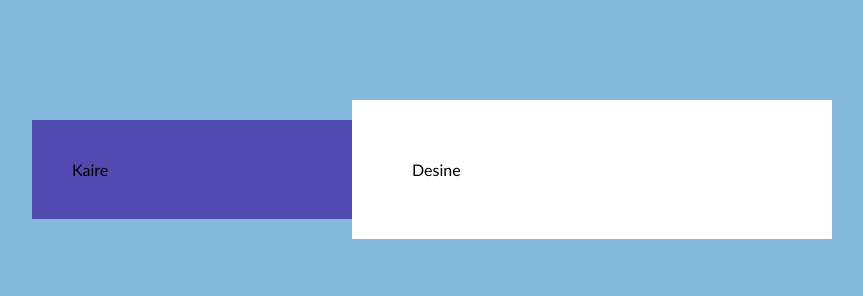
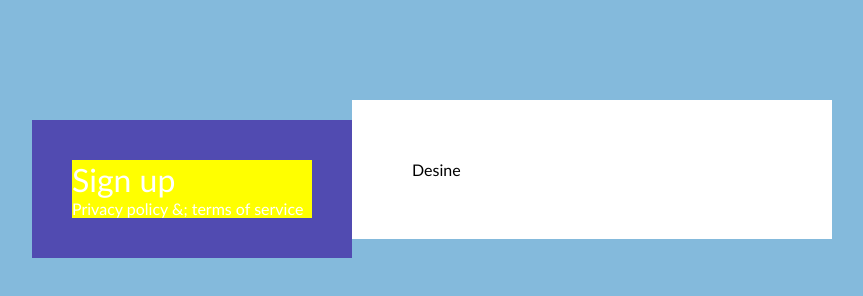
Before and after one commit to brokenfingers/6-sign-up, a website: page index.html in a window 1280 px wide. Shown: the whole page, without its empty margins (208-1071 px from the left). Drawn offline with Linux system fonts and the light colour scheme.

Commit message:
left content style

```diff
--- a/css/main.css
+++ b/css/main.css
@@ -24,6 +24,35 @@
     width: 40%;
     float: left;
     background-color:#514BB1;
+    color: #ffffff;
+}
+
+.main-title {
+    font-size: 32px;
+    font-weight: normal;
+    background-color: yellow;
+    display:inline-block;
+    width: 100%;
+}
+
+.bottom-links {
+    color: #fff;
+    background-color: yellow;
+    display:inline-block;
+    width: 100%;
+}
+
+.bottom-links > .link {
+    color: #ffffff;
+    text-decoration: none;
+}
+
+.symbol {
+
+}
+
+.main-title {
+
 }
 
 .right-column{
--- a/index.html
+++ b/index.html
@@ -19,7 +19,14 @@
 </head>
 <body>
     <main class="container">
-        <div class="left-column">Kaire</div>
+        <div class="left-column">
+            <h1 class="main-title">Sign up</h1>
+            <div class="bottom-links">
+                <a class="link" href="#">Privacy policy</a>
+                <span class="symbol">&amp</span>;
+                <a class="link" href="#">terms of service</a>
+            </div>
+        </div>
         <div class="right-column">Desine</div>
     </main>
 
```
Also changed, not shown: img/favicon/favicon.ico (added).
